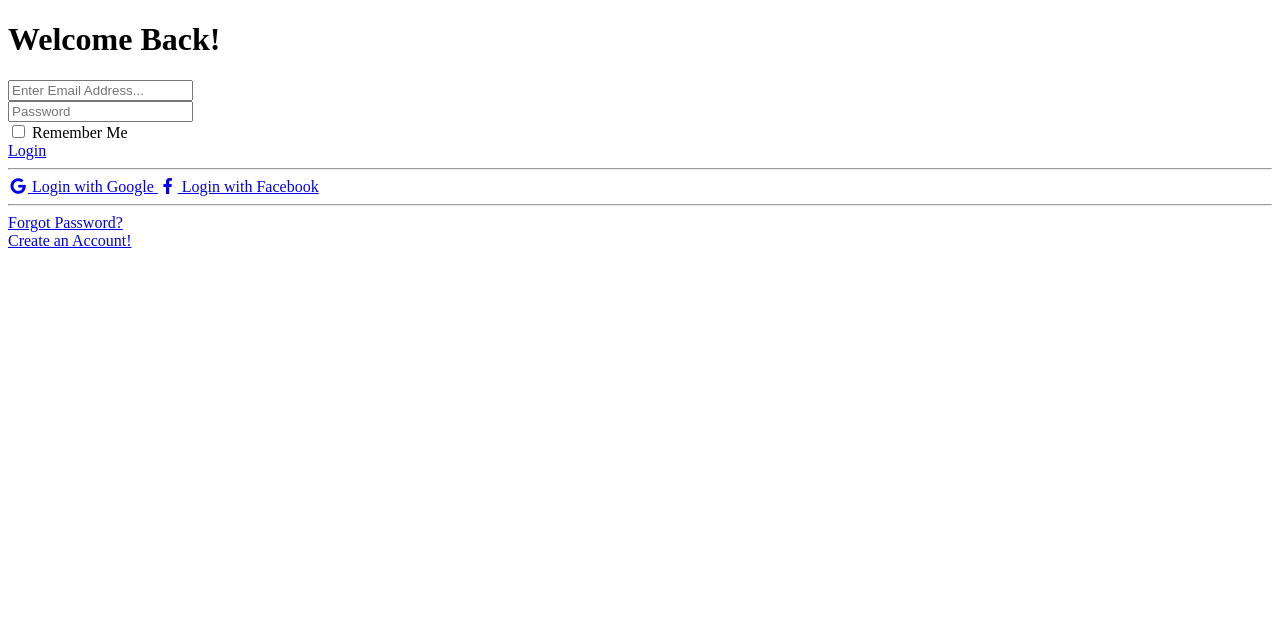
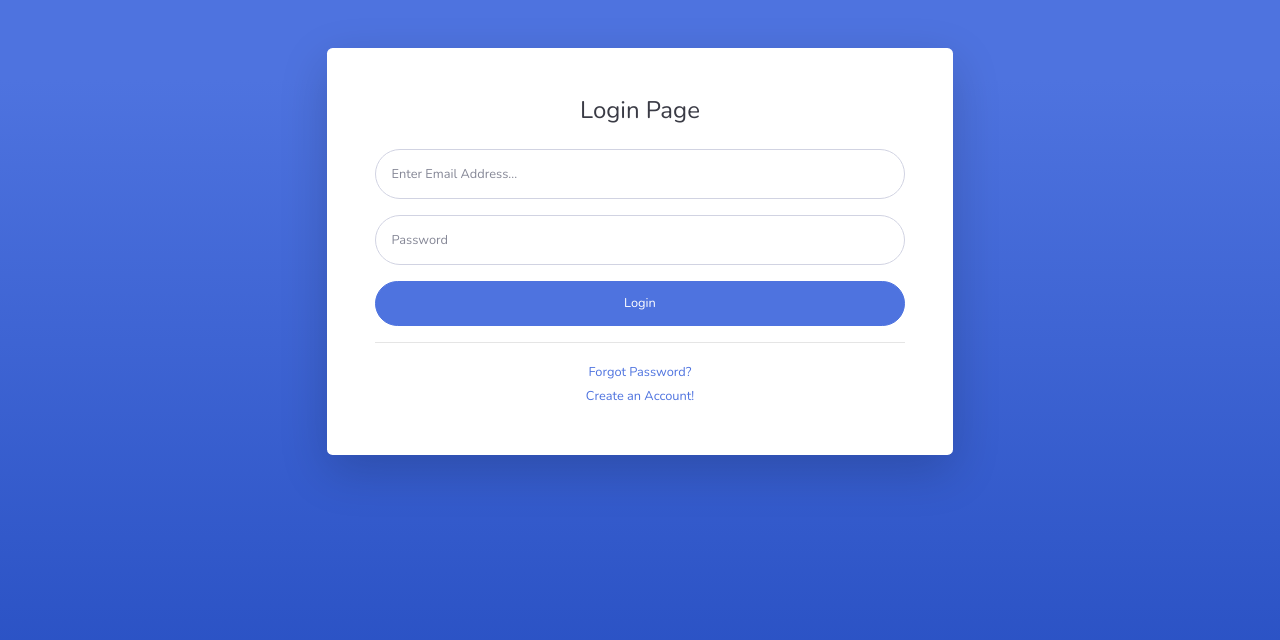
Before and after one commit to Harithadri09/SystemBooking, a CodeIgniter app: page /Systembooking/ in a window 1280 px wide. Shown: the top 640 px of the page. Run offline with CodeIgniter, Linux system fonts and the light colour scheme; some libraries are stand-ins or nearby versions.

Commit message:
baru 2.0

```diff
--- a/application/controllers/auth.php
+++ b/application/controllers/auth.php
@@ -5,6 +5,15 @@ class Auth extends CI_Controller
 {
     public function index()
     {
+        $this->load->view('templates/auth_header');
         $this->load->view('auth/login');
+        $this->load->view('templates/auth_footer');
+    }
+
+    public function registration()
+    {
+        $this->load->view('templates/auth_header');
+        $this->load->view('auth/registration');
+        $this->load->view('templates/auth_footer');
     }
 }
--- a/application/views/auth/login.php
+++ b/application/views/auth/login.php
@@ -1,73 +1,34 @@
-<!DOCTYPE html>
-<html lang="en">
 
-<head>
-
-    <meta charset="utf-8">
-    <meta http-equiv="X-UA-Compatible" content="IE=edge">
-    <meta name="viewport" content="width=device-width, initial-scale=1, shrink-to-fit=no">
-    <meta name="description" content="">
-    <meta name="author" content="">
-
-    <title>SB Admin 2 - Login</title>
-
-    <!-- Custom fonts for this template-->
-    <link href="<?= base_url('assets'); ?>vendor/fontawesome-free/css/all.min.css" rel="stylesheet" type="text/css">
-    <link
-        href="https://fonts.googleapis.com/css?family=Nunito:200,200i,300,300i,400,400i,600,600i,700,700i,800,800i,900,900i"
-        rel="stylesheet">
-
-    <!-- Custom styles for this template-->
-    <link href="<?= base_url('assets'); ?>css/sb-admin-2.min.css" rel="stylesheet">
-
-</head>
-
-<body class="bg-gradient-primary">
 
     <div class="container">
 
         <!-- Outer Row -->
         <div class="row justify-content-center">
 
-            <div class="col-xl-10 col-lg-12 col-md-9">
+            <div class="col-lg-7">
 
                 <div class="card o-hidden border-0 shadow-lg my-5">
                     <div class="card-body p-0">
                         <!-- Nested Row within Card Body -->
                         <div class="row">
-                            <div class="col-lg-6 d-none d-lg-block bg-login-image"></div>
-                            <div class="col-lg-6">
+                            <div class="col-lg">
                                 <div class="p-5">
                                     <div class="text-center">
-                                        <h1 class="h4 text-gray-900 mb-4">Welcome Back!</h1>
+                                        <h1 class="h4 text-gray-900 mb-4">Login Page</h1>
                                     </div>
                                     <form class="user">
                                         <div class="form-group">
-                                            <input type="email" class="form-control form-control-user"
-                                                id="exampleInputEmail" aria-describedby="emailHelp"
+                                            <input type="text" class="form-control form-control-user"
+                                                id="email" name="email"
                                                 placeholder="Enter Email Address...">
                                         </div>
                                         <div class="form-group">
                                             <input type="password" class="form-control form-control-user"
-                                                id="exampleInputPassword" placeholder="Password">
+                                                id="password" name="password" placeholder="Password">
                                         </div>
-                                        <div class="form-group">
-                                            <div class="custom-control custom-checkbox small">
-                                                <input type="checkbox" class="custom-control-input" id="customCheck">
-                                                <label class="custom-control-label" for="customCheck">Remember
-                                                    Me</label>
-                                            </div>
-                                        </div>
-                                        <a href="index.html" class="btn btn-primary btn-user btn-block">
+                                        <button type="submit" class="btn btn-primary btn-user btn-block">
                                             Login
-                                        </a>
-                                        <hr>
-                                        <a href="index.html" class="btn btn-google btn-user btn-block">
-                                            <i class="fab fa-google fa-fw"></i> Login with Google
-                                        </a>
-                                        <a href="index.html" class="btn btn-facebook btn-user btn-block">
-                                            <i class="fab fa-facebook-f fa-fw"></i> Login with Facebook
-                                        </a>
+                                        </button>
                                     </form>
                                     <hr>
                                     <div class="text-center">
@@ -87,17 +48,3 @@
         </div>
 
     </div>
-
-    <!-- Bootstrap core JavaScript-->
-    <script src="<?= base_url('assets'); ?>vendor/jquery/jquery.min.js"></script>
-    <script src="<?= base_url('assets'); ?>vendor/bootstrap/js/bootstrap.bundle.min.js"></script>
-
-    <!-- Core plugin JavaScript-->
-    <script src="<?= base_url('assets'); ?>vendor/jquery-easing/jquery.easing.min.js"></script>
-
-    <!-- Custom scripts for all pages-->
-    <script src="<?= base_url('assets'); ?>js/sb-admin-2.min.js"></script>
-
-</body>
-
-</html>
--- /dev/null
+++ b/application/views/templates/auth_footer.php
@@ -0,0 +1,13 @@
+<!-- Bootstrap core JavaScript-->
+<script src="<?= base_url('assets/'); ?>vendor/jquery/jquery.min.js"></script>
+    <script src="<?= base_url('assets/'); ?>vendor/bootstrap/js/bootstrap.bundle.min.js"></script>
+
+    <!-- Core plugin JavaScript-->
+    <script src="<?= base_url('assets/'); ?>vendor/jquery-easing/jquery.easing.min.js"></script>
+
+    <!-- Custom scripts for all pages-->
+    <script src="<?= base_url('assets/'); ?>js/sb-admin-2.min.js"></script>
+
+</body>
+
+</html>
--- /dev/null
+++ b/application/views/templates/auth_header.php
@@ -0,0 +1,25 @@
+<!DOCTYPE html>
+<html lang="en">
+
+<head>
+
+    <meta charset="utf-8">
+    <meta http-equiv="X-UA-Compatible" content="IE=edge">
+    <meta name="viewport" content="width=device-width, initial-scale=1, shrink-to-fit=no">
+    <meta name="description" content="">
+    <meta name="author" content="">
+
+    <title>SB Admin 2 - Login</title>
+
+    <!-- Custom fonts for this template-->
+    <link href="<?= base_url('assets/'); ?>vendor/fontawesome-free/css/all.min.css" rel="stylesheet" type="text/css">
+    <link
+        href="https://fonts.googleapis.com/css?family=Nunito:200,200i,300,300i,400,400i,600,600i,700,700i,800,800i,900,900i"
+        rel="stylesheet">
+
+    <!-- Custom styles for this template-->
+    <link href="<?= base_url('assets/'); ?>css/sb-admin-2.min.css" rel="stylesheet">
+
+</head>
+
+<body class="bg-gradient-primary">
```
Also changed, not shown: application/views/auth/registration.php (added, +49 -0 lines).
